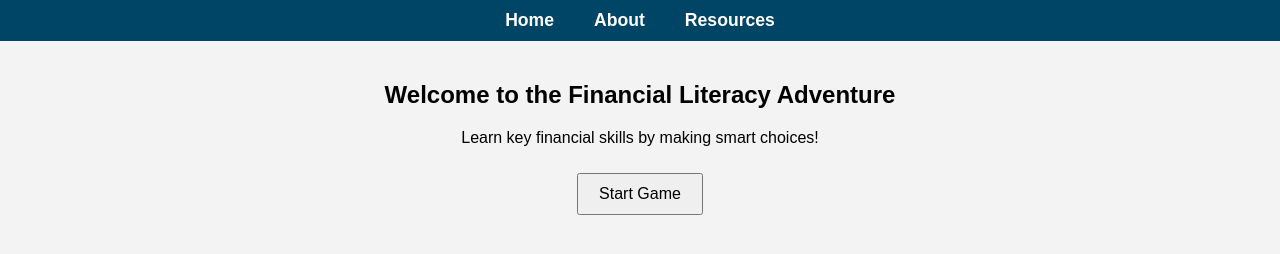
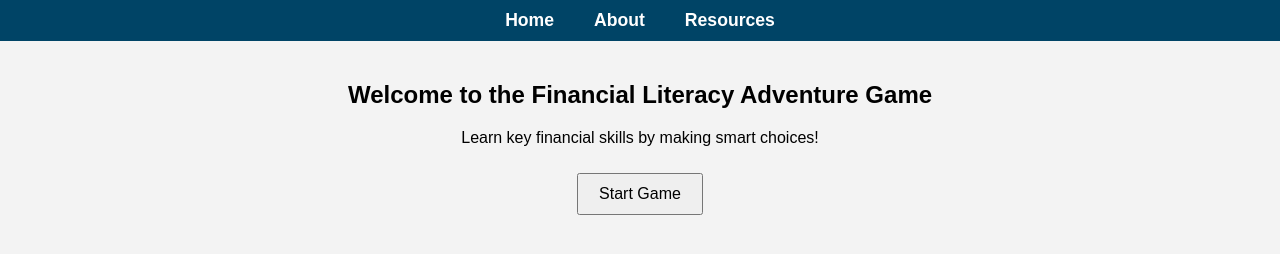
Before and after one commit to GongsungLi/Financial-Literacy-Adventure, a plain HTML site: page index.html in a window 1280 px wide. Drawn offline with Linux system fonts and the light colour scheme.

Commit message:
Update index.html, style.css, and script.js

```diff
--- a/index.html
+++ b/index.html
@@ -20,7 +20,7 @@
   <main id="game-container">
     <!-- Start Screen -->
     <section id="start-screen" class="scene active">
-      <h2>Welcome to the Financial Literacy Adventure</h2>
+      <h2>Welcome to the Financial Literacy Adventure Game</h2>
       <p>Learn key financial skills by making smart choices!</p>
       <button onclick="startGame()">Start Game</button>
     </section>
```
